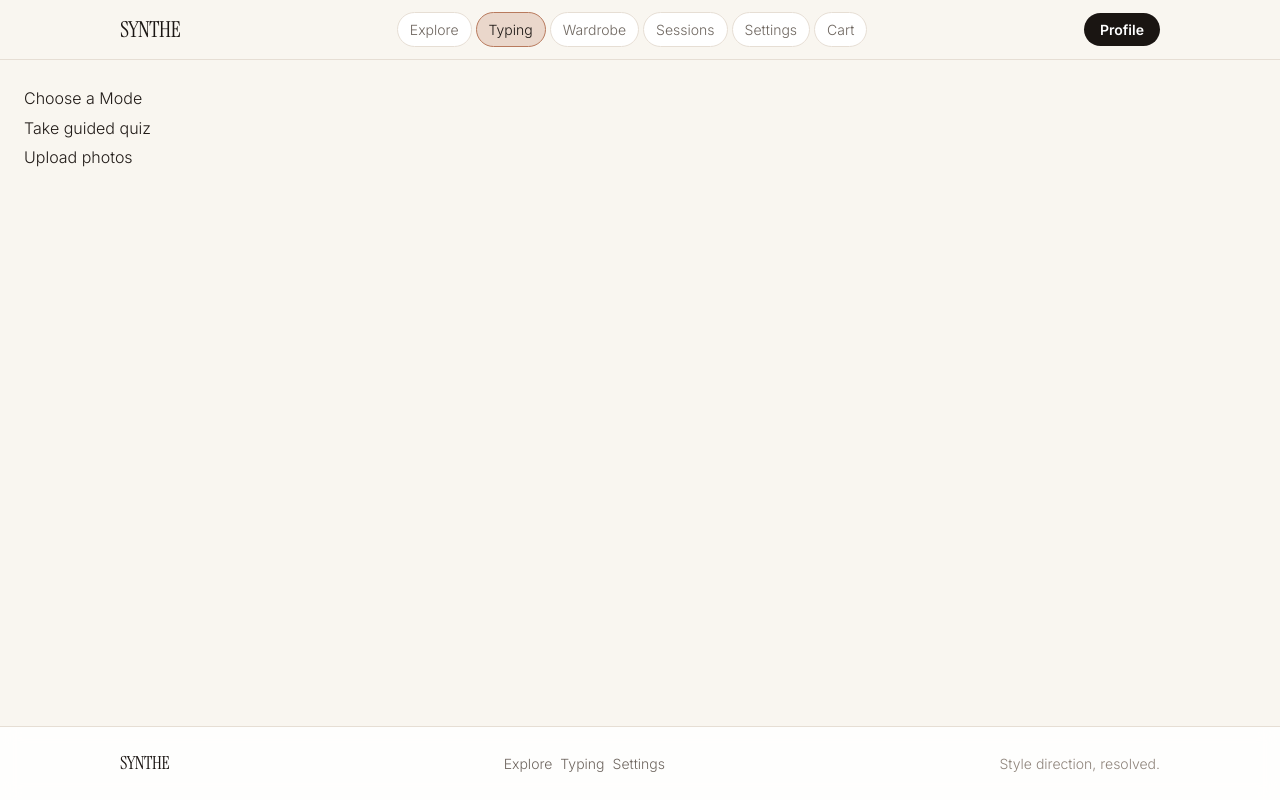
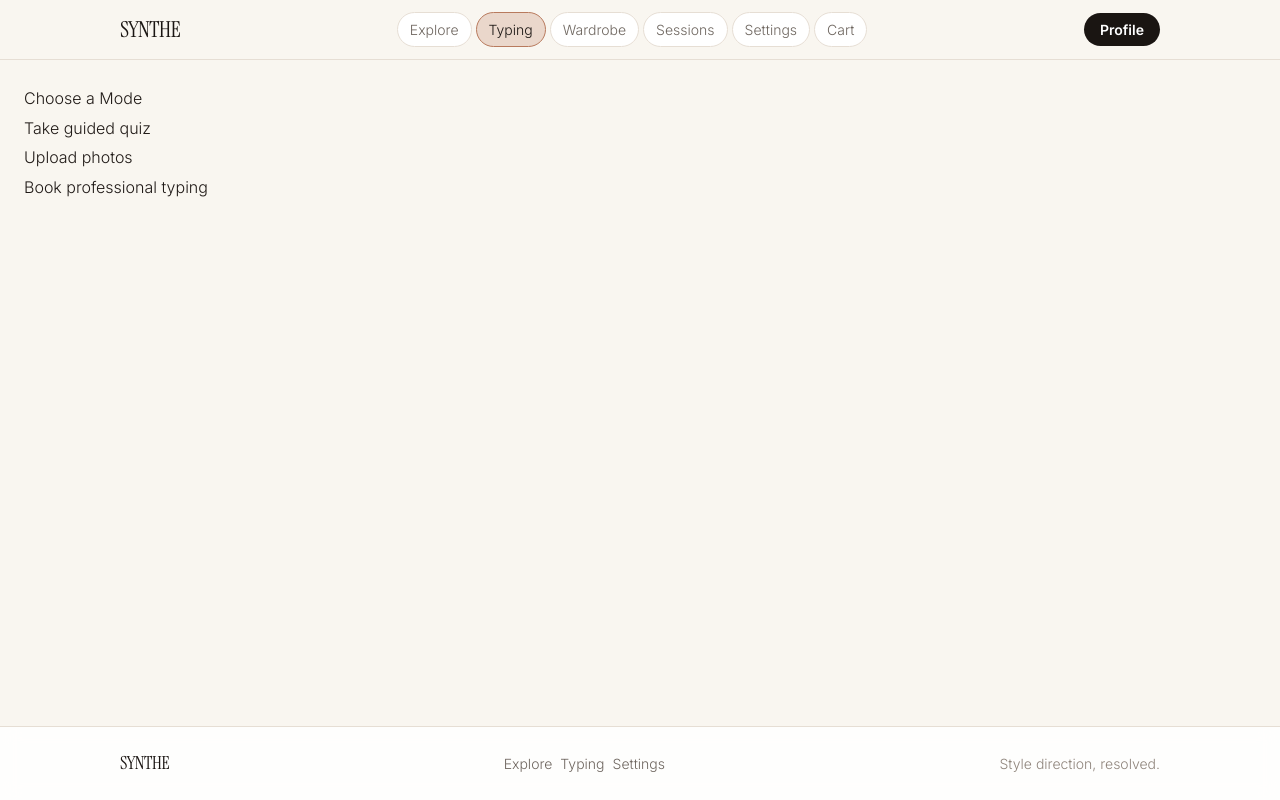
Before and after one commit to th-efool/SYNTHE, a Next.js app: page /typing/mode in a window 1280 px wide. Built offline with nearby package versions, Linux system fonts and the light colour scheme.

Commit message:
Add shared typing client store and wire flow routes

```diff
--- /dev/null
+++ b/src/app/(dashboard)/typing/_components/typing-provider.tsx
@@ -0,0 +1,7 @@
+"use client";
+
+import { TypingStoreProvider } from "@/lib/typing-state";
+
+export default function TypingProvider({ children }: { children: React.ReactNode }) {
+  return <TypingStoreProvider>{children}</TypingStoreProvider>;
+}
--- /dev/null
+++ b/src/app/(dashboard)/typing/layout.tsx
@@ -0,0 +1,5 @@
+import TypingProvider from "./_components/typing-provider";
+
+export default function TypingLayout({ children }: { children: React.ReactNode }) {
+  return <TypingProvider>{children}</TypingProvider>;
+}
--- a/src/app/(dashboard)/typing/mode/page.tsx
+++ b/src/app/(dashboard)/typing/mode/page.tsx
@@ -1,12 +1,19 @@
-import Link from "next/link";
+"use client";
+
+import { useRouter } from "next/navigation";
+import { useTypingStore } from "@/lib/typing-state";
 
 export default function TypingModePage() {
+  const router = useRouter();
+  const { selectMode } = useTypingStore();
+
   return (
     <main style={{ padding: 24 }}>
       <h1>Choose a Mode</h1>
       <ul>
-        <li><Link href="/typing/quiz">Take guided quiz</Link></li>
-        <li><Link href="/typing/upload">Upload photos</Link></li>
+        <li><button onClick={() => { selectMode("quiz"); router.push("/typing/quiz"); }}>Take guided quiz</button></li>
+        <li><button onClick={() => { selectMode("image"); router.push("/typing/upload"); }}>Upload photos</button></li>
+        <li><button onClick={() => { selectMode("pro"); router.push("/typing/processing"); }}>Book professional typing</button></li>
       </ul>
     </main>
   );
--- a/src/app/(dashboard)/typing/page.tsx
+++ b/src/app/(dashboard)/typing/page.tsx
@@ -2,6 +2,7 @@
 
 import React, { useEffect, useState } from "react";
 import { useRouter } from "next/navigation";
+import { useTypingStore } from "@/lib/typing-state";
 
 type Layer = {
   key: string;
@@ -588,6 +589,7 @@ function RetakeAnalysisModal({ open, onClose }: { open: boolean; onClose: () =>
 export default function TypingPage() {
   const [isRetakeOpen, setIsRetakeOpen] = useState(false);
   const router = useRouter();
+  const { mode, currentStep, isComplete, resetFlow } = useTypingStore();
   return (
     <>
     <main style={{
@@ -599,6 +601,14 @@ export default function TypingPage() {
     }}>
       <div style={{ maxWidth: 1100, margin: "0 auto", display: "flex", flexDirection: "column", gap: 0 }}>
 
+        <div style={{ display: "flex", justifyContent: "space-between", alignItems: "center", marginBottom: 16 }}>
+          <p style={{ margin: 0, fontSize: 12, color: "#7a6e62" }}>
+            Flow state: {mode ?? "not-started"} · step {currentStep} · {isComplete ? "complete" : "in progress"}
+          </p>
+          <button onClick={resetFlow} style={{ border: "1px solid #d9d0c5", background: "transparent", borderRadius: 3, padding: "6px 10px", cursor: "pointer" }}>
+            Reset flow state
+          </button>
+        </div>
         <div className="section-enter"><ProfileHeader profile={userProfile} onRetake={() => setIsRetakeOpen(true)} onStart={() => router.push("/typing/start")} onRefine={() => router.push("/typing/refine")} /></div>
 
         <div style={{ height: 40 }} />
--- a/src/app/(dashboard)/typing/processing/page.tsx
+++ b/src/app/(dashboard)/typing/processing/page.tsx
@@ -1,11 +1,31 @@
-import Link from "next/link";
+"use client";
+
+import { useRouter } from "next/navigation";
+import { useTypingStore } from "@/lib/typing-state";
 
 export default function TypingProcessingPage() {
+  const router = useRouter();
+  const { mode, answers, uploadedImages, completeProfile } = useTypingStore();
+
   return (
     <main style={{ padding: 24 }}>
       <h1>Processing</h1>
-      <p>We are generating your analysis.</p>
-      <Link href="/typing/result">See result</Link>
+      <p>Mode: {mode ?? "not selected"}</p>
+      <p>Answers saved: {Object.keys(answers).length}</p>
+      <p>Images saved: {uploadedImages.length}</p>
+      <button
+        onClick={() => {
+          completeProfile({
+            kibbe: "Soft Natural",
+            season: "Soft Autumn",
+            essence: ["Natural", "Romantic"],
+            confidence: 0.81,
+          });
+          router.push("/typing/result");
+        }}
+      >
+        See result
+      </button>
     </main>
   );
 }
--- a/src/app/(dashboard)/typing/quiz/[step]/page.tsx
+++ b/src/app/(dashboard)/typing/quiz/[step]/page.tsx
@@ -1,25 +1,39 @@
-import Link from "next/link";
+"use client";
 
-export default async function TypingQuizStepPage({
-  params,
-}: {
-  params: Promise<{ step: string }>;
-}) {
-  const { step } = await params;
-  const numericStep = Number(step);
-  const isValidStep = Number.isFinite(numericStep) && numericStep > 0;
-  const nextStep = isValidStep ? numericStep + 1 : 1;
+import { useMemo } from "react";
+import { useParams, useRouter } from "next/navigation";
+import { useTypingStore } from "@/lib/typing-state";
+
+export default function TypingQuizStepPage() {
+  const params = useParams<{ step: string }>();
+  const router = useRouter();
+  const { saveAnswer, setStep, nextStep } = useTypingStore();
+
+  const numericStep = useMemo(() => {
+    const parsed = Number(params.step);
+    return Number.isFinite(parsed) && parsed > 0 ? parsed : 1;
+  }, [params.step]);
+
   const isLastStep = numericStep >= 3;
 
   return (
     <main style={{ padding: 24 }}>
-      <h1>Quiz Step {step}</h1>
+      <h1>Quiz Step {numericStep}</h1>
       <p>Answer this step, then continue.</p>
-      {isLastStep ? (
-        <Link href="/typing/processing">Submit and process</Link>
-      ) : (
-        <Link href={`/typing/quiz/${nextStep}`}>Next step</Link>
-      )}
+      <button
+        onClick={() => {
+          saveAnswer(`step-${numericStep}`, `answer-${numericStep}`);
+          if (isLastStep) {
+            setStep(numericStep);
+            router.push("/typing/processing");
+            return;
+          }
+          nextStep();
+          router.push(`/typing/quiz/${numericStep + 1}`);
+        }}
+      >
+        {isLastStep ? "Submit and process" : "Next step"}
+      </button>
     </main>
   );
 }
--- a/src/app/(dashboard)/typing/quiz/page.tsx
+++ b/src/app/(dashboard)/typing/quiz/page.tsx
@@ -1,11 +1,17 @@
-import Link from "next/link";
+"use client";
+
+import { useRouter } from "next/navigation";
+import { useTypingStore } from "@/lib/typing-state";
 
 export default function TypingQuizPage() {
+  const router = useRouter();
+  const { setStep, saveAnswer } = useTypingStore();
+
   return (
     <main style={{ padding: 24 }}>
       <h1>Quiz Overview</h1>
       <p>Ready to start the step-by-step quiz?</p>
-      <Link href="/typing/quiz/1">Start quiz</Link>
+      <button onClick={() => { setStep(1); saveAnswer("startedQuiz", true); router.push("/typing/quiz/1"); }}>Start quiz</button>
     </main>
   );
 }
--- a/src/app/(dashboard)/typing/refine/page.tsx
+++ b/src/app/(dashboard)/typing/refine/page.tsx
@@ -1,11 +1,19 @@
-import Link from "next/link";
+"use client";
+
+import { useRouter } from "next/navigation";
+import { useTypingStore } from "@/lib/typing-state";
 
 export default function TypingRefinePage() {
+  const router = useRouter();
+  const { saveAnswers } = useTypingStore();
+
   return (
     <main style={{ padding: 24 }}>
       <h1>Refine</h1>
       <p>Add more details to improve accuracy.</p>
-      <Link href="/typing/processing">Re-run processing</Link>
+      <button onClick={() => { saveAnswers({ refinement: "requested" }); router.push("/typing/processing"); }}>
+        Re-run processing
+      </button>
     </main>
   );
 }
--- a/src/app/(dashboard)/typing/result/page.tsx
+++ b/src/app/(dashboard)/typing/result/page.tsx
@@ -1,10 +1,16 @@
+"use client";
+
 import Link from "next/link";
+import { useTypingStore } from "@/lib/typing-state";
 
 export default function TypingResultPage() {
+  const { isComplete, profile } = useTypingStore();
+
   return (
     <main style={{ padding: 24 }}>
       <h1>Result</h1>
-      <p>Your result is ready.</p>
+      <p>Status: {isComplete ? "Complete" : "Incomplete"}</p>
+      {profile && <p>{profile.kibbe} · {profile.season}</p>}
       <ul>
         <li><Link href="/typing/refine">Refine analysis</Link></li>
         <li><Link href="/typing">Go to profile</Link></li>
--- a/src/app/(dashboard)/typing/start/page.tsx
+++ b/src/app/(dashboard)/typing/start/page.tsx
@@ -1,11 +1,19 @@
-import Link from "next/link";
+"use client";
+
+import { useRouter } from "next/navigation";
+import { useTypingStore } from "@/lib/typing-state";
 
 export default function TypingStartPage() {
+  const router = useRouter();
+  const { resetFlow } = useTypingStore();
+
   return (
     <main style={{ padding: 24 }}>
       <h1>Start Analysis</h1>
       <p>Begin your typing flow.</p>
-      <Link href="/typing/mode">Continue to mode selection</Link>
+      <button onClick={() => { resetFlow(); router.push("/typing/mode"); }}>
+        Continue to mode selection
+      </button>
     </main>
   );
 }
--- a/src/app/(dashboard)/typing/upload/page.tsx
+++ b/src/app/(dashboard)/typing/upload/page.tsx
@@ -1,11 +1,29 @@
-import Link from "next/link";
+"use client";
+
+import { useRouter } from "next/navigation";
+import { useTypingStore } from "@/lib/typing-state";
+
+const mockImage = "preview://sample-face-1";
 
 export default function TypingUploadPage() {
+  const router = useRouter();
+  const { uploadedImages, addImagePreview, removeImagePreview } = useTypingStore();
+
   return (
     <main style={{ padding: 24 }}>
       <h1>Upload</h1>
       <p>Upload your photos to continue.</p>
-      <Link href="/typing/processing">Process uploads</Link>
+      <button onClick={() => addImagePreview(`${mockImage}-${uploadedImages.length + 1}`)}>Add mock image</button>
+      {uploadedImages.length > 0 && (
+        <ul>
+          {uploadedImages.map((img) => (
+            <li key={img}>
+              {img} <button onClick={() => removeImagePreview(img)}>remove</button>
+            </li>
+          ))}
+        </ul>
+      )}
+      <button onClick={() => router.push("/typing/processing")}>Process uploads</button>
     </main>
   );
 }
--- /dev/null
+++ b/src/lib/typing-state.tsx
@@ -0,0 +1,90 @@
+"use client";
+
+import { createContext, useContext, useMemo, useState } from "react";
+
+export type TypingMode = "quiz" | "image" | "pro" | null;
+
+export type MockProfile = {
+  kibbe: string;
+  season: string;
+  essence: string[];
+  confidence: number;
+};
+
+type TypingState = {
+  mode: TypingMode;
+  currentStep: number;
+  answers: Record<string, any>;
+  uploadedImages: string[];
+  isComplete: boolean;
+  profile: MockProfile | null;
+};
+
+type TypingStore = TypingState & {
+  selectMode: (mode: TypingMode) => void;
+  saveAnswer: (key: string, value: any) => void;
+  saveAnswers: (values: Record<string, any>) => void;
+  addImagePreview: (image: string) => void;
+  removeImagePreview: (image: string) => void;
+  nextStep: () => void;
+  setStep: (step: number) => void;
+  resetFlow: () => void;
+  completeProfile: (profile: MockProfile) => void;
+};
+
+const initialState: TypingState = {
+  mode: null,
+  currentStep: 1,
+  answers: {},
+  uploadedImages: [],
+  isComplete: false,
+  profile: null,
+};
+
+const TypingStoreContext = createContext<TypingStore | null>(null);
+
+export function TypingStoreProvider({ children }: { children: React.ReactNode }) {
+  const [state, setState] = useState<TypingState>(initialState);
+
+  const store = useMemo<TypingStore>(
+    () => ({
+      ...state,
+      selectMode: (mode) =>
+        setState((prev) => ({ ...prev, mode, currentStep: 1, isComplete: false })),
+      saveAnswer: (key, value) =>
+        setState((prev) => ({ ...prev, answers: { ...prev.answers, [key]: value } })),
+      saveAnswers: (values) =>
+        setState((prev) => ({ ...prev, answers: { ...prev.answers, ...values } })),
+      addImagePreview: (image) =>
+        setState((prev) => ({
+          ...prev,
+          uploadedImages: prev.uploadedImages.includes(image)
+            ? prev.uploadedImages
+            : [...prev.uploadedImages, image],
+        })),
+      removeImagePreview: (image) =>
+        setState((prev) => ({
+          ...prev,
+          uploadedImages: prev.uploadedImages.filter((item) => item !== image),
+        })),
+      nextStep: () =>
+        setState((prev) => ({ ...prev, currentStep: prev.currentStep + 1 })),
+      setStep: (step) =>
+        setState((prev) => ({ ...prev, currentStep: Math.max(1, step) })),
+      resetFlow: () => setState(initialState),
+      completeProfile: (profile) =>
+        setState((prev) => ({ ...prev, isComplete: true, profile })),
+    }),
+    [state],
+  );
+
+  return <TypingStoreContext.Provider value={store}>{children}</TypingStoreContext.Provider>;
+}
+
+export function useTypingStore() {
+  const context = useContext(TypingStoreContext);
+  if (!context) {
+    throw new Error("useTypingStore must be used within TypingStoreProvider");
+  }
+  return context;
+}
```
